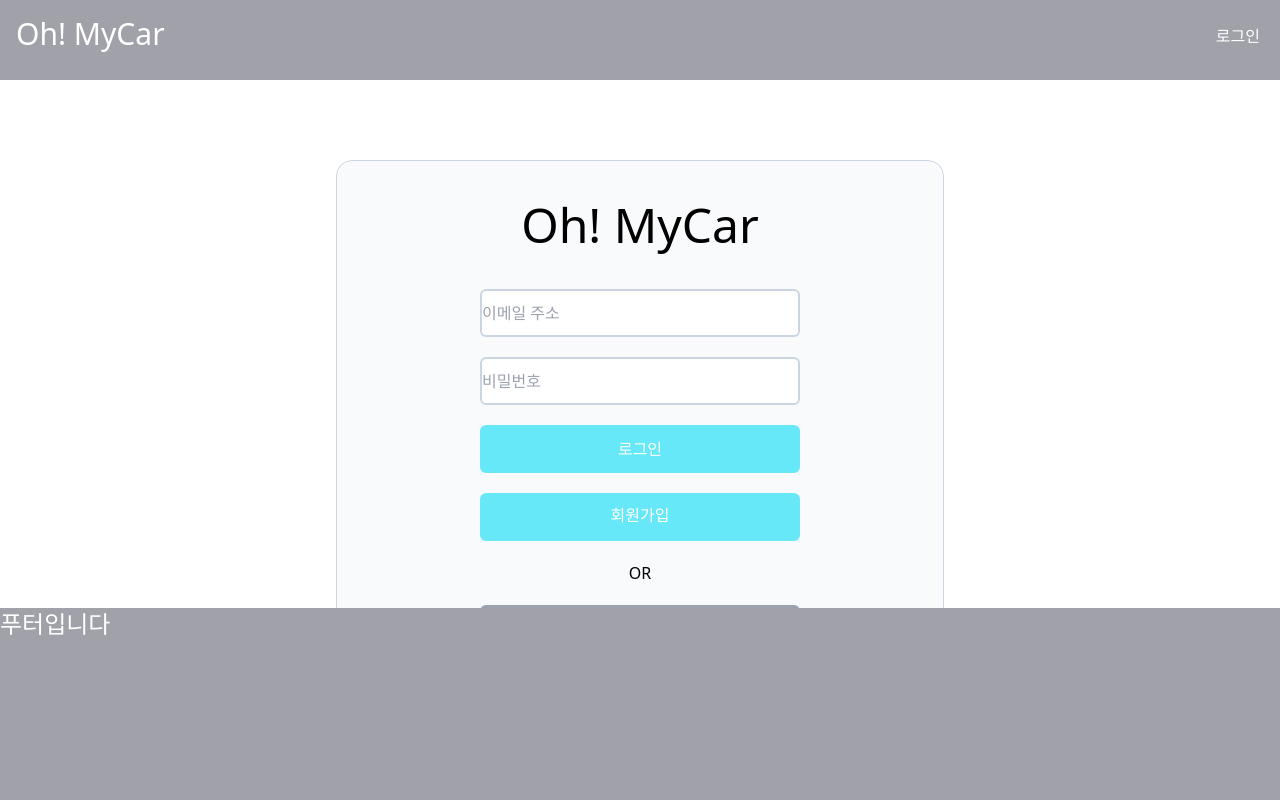
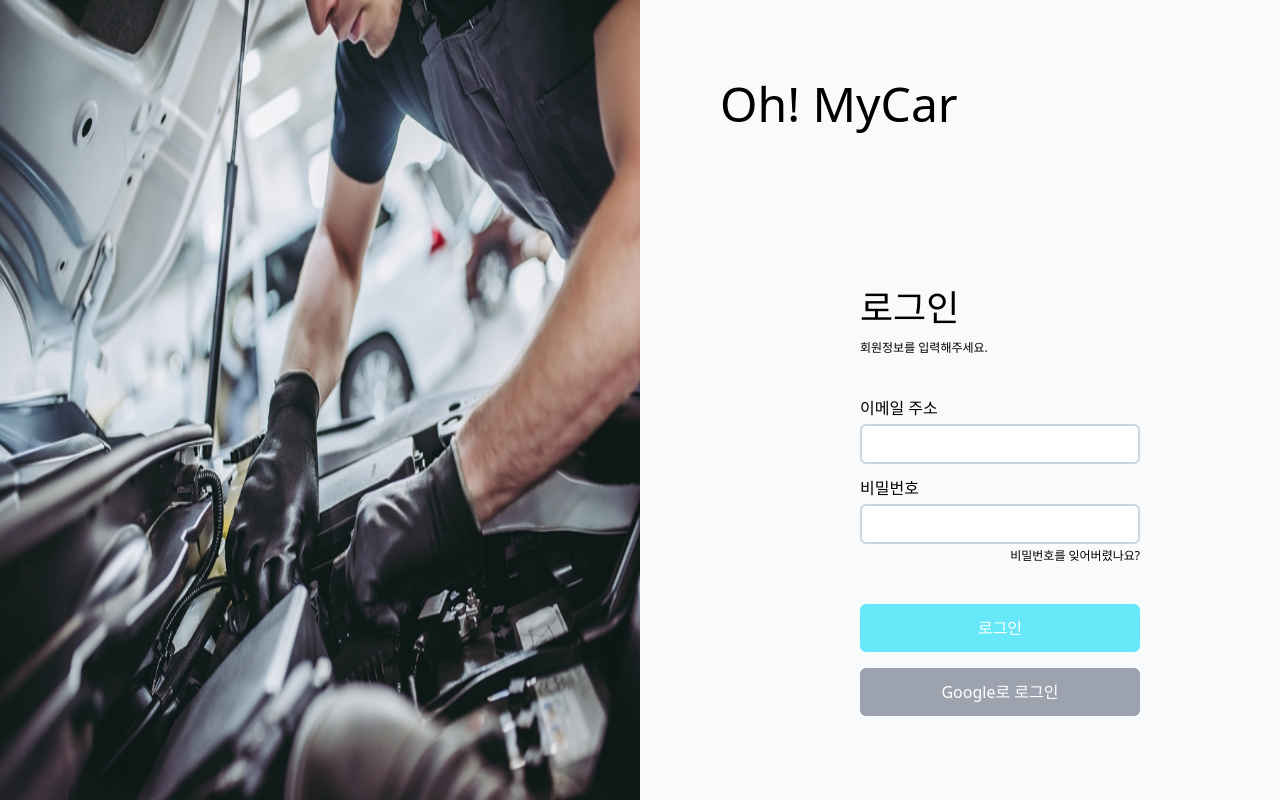
Before and after one commit to bluejeans9732/teamwork, a React (Create React App) app: page /login in a window 1280 px wide. Built offline with nearby package versions, Linux system fonts and the light colour scheme.

Commit message:
loginchange

```diff
--- a/src/App.jsx
+++ b/src/App.jsx
@@ -1,21 +1,23 @@
-import Header from './component/Header';
-import Footer from './component/Footer';
 import Main from './component/Main';
 import Login from './component/Login';
 import Pwid from './component/Pwid';
 import { BrowserRouter, Routes, Route } from "react-router-dom";
+import MainLayout from './component/MainLayout';
 
 function App() {
   return (
     <BrowserRouter>
       <div className='h-screen min-h-full'>
-        <Header />
+
         <Routes>
-          <Route path="/*" element={<Main/>} />
+          <Route element={<MainLayout />}>
+            <Route path="/*" element={<Main/>} />
+          </Route>
+
           <Route path="/login" element={<Login/>} />
           <Route path="/pwid" element={<Pwid/>} />
         </Routes>
-        <Footer />
+
       </div>
     </BrowserRouter>
   );
--- a/src/component/Footer.jsx
+++ b/src/component/Footer.jsx
@@ -2,7 +2,7 @@ import React from "react";
 
 function Footer() {
     return (
-        <div className="bg-zinc-400 h-48 w-full text-white text-2xl">
+        <div className="bg-zinc-400 h-40 w-full text-white text-2xl">
             <div className="">푸터입니다</div>
         </div>
     )
--- a/src/component/Login.jsx
+++ b/src/component/Login.jsx
@@ -4,24 +4,32 @@ import { Link } from 'react-router-dom';
 
 function Login() {
     return (
-        <div className="h-main w-full relative overflow-y-scroll scrollbar-hide">
-            <div className="bg-gray-50 mx-auto mt-20 rounded-2xl border border-slate-300 h-mainheight w-mainwd">
-                <div className="flex flex-col">
-                    <h1 className="mx-auto mt-10 text-5xl">Oh! MyCar</h1>
-                    <input type="email" placeholder="이메일 주소"
-                        className="rounded-md mx-auto mt-10 border-2 border-slate-300 w-80 h-12 outline-none focus:bg-cyan-50"
+        <div className="h-full w-full relative overflow-y-scroll scrollbar-hide flex">
+            <div className="flex w-3/6"><img src="./image/carfix.jpg" className="" /></div>
+            <div className=" pt-20 pl-20 mx-auto w-3/6 bg-gray-50">
+                <Link to="/" className="mx-auto"><h1 className="text-5xl">Oh! MyCar</h1></Link>
+                <div className="flex flex-col mt-40 mx-auto w-1/2">
+                    <h1 className="text-4xl">로그인</h1>
+                    <p className="mt-3 text-xs">회원정보를 입력해주세요.</p>
+                    <p className="mt-10">이메일 주소</p>
+                    <input type="email"
+                        className="rounded-md  mt-1 border-2 border-slate-300 w-full h-10 outline-none focus:bg-cyan-50 placeholder:pl-3"
                     />
-                    <input type="text" placeholder="비밀번호"
-                        className="rounded-md mx-auto mt-5 border-2 border-slate-300 w-80 h-12 outline-none"
+                    <p className="mt-3">비밀번호</p>
+                    <input type="text"
+                        className="rounded-md  mt-1 border-2 border-slate-300 w-full h-10 outline-none placeholder:pl-3"
                     />
-                    <button className="Login_login rounded-md mx-auto mt-5 w-80 h-12 bg-cyan-300 text-white">로그인</button>
-                    <Link to='/pwid' className="Login_Pwid rounded-md mx-auto mt-5 w-80 h-12 bg-cyan-300 text-white text-center">
+                    <div>
+                        <p className="mt-1 text-xs float-right">비밀번호를 잊어버렸나요?</p>
+                    </div>
+                    <button className="Login_login rounded-md  mt-10 w-full h-12 bg-cyan-300 text-white">로그인</button>
+                    {/* <Link to='/pwid' className="rounded-md  mt-5 w-80 h-12 bg-cyan-300 text-white text-center">
                         <button className="translate-y-2.5">회원가입</button>
-                    </Link>
-                    <div className="mx-auto mt-5">OR</div>
-                    <button className="rounded-md mx-auto mt-5 w-80 h-12 bg-gray-400 text-white">Google로 로그인</button>
-                    <button className="rounded-md mx-auto mt-5 w-80 h-12 bg-green-500 text-white">Naver 로그인</button>
-                    <button className="rounded-md mx-auto mt-5 w-80 h-12 text-white bg-amber-300">Kakao 로그인</button>
+                    </Link> */}
+                    <button className="rounded-md  mt-4 w-full h-12 bg-gray-400 text-white">Google로 로그인</button>
+                    {/* <button className="rounded-md mx-auto mt-5 w-80 h-12 bg-green-500 text-white">Naver 로그인</button>
+                    <button className="rounded-md mx-auto mt-5 w-80 h-12 text-white bg-amber-300">Kakao 로그인</button> */}
+                    <div className="mx-auto mt-20">아직 계정이 없다면?<Link to="/pwid" className="ml-3 underline underline-offset-2">회원가입</Link></div>
                 </div>
             </div>
 
--- /dev/null
+++ b/src/component/MainLayout.jsx
@@ -0,0 +1,15 @@
+import Header from './Header';
+import Footer from './Footer';
+import { Outlet } from 'react-router-dom';
+
+function MainLayout() {
+    return (
+        <>
+            <Header />
+            <Outlet />
+            <Footer />
+        </>
+    );
+  }
+
+  export default MainLayout;
--- a/src/component/Pwid.jsx
+++ b/src/component/Pwid.jsx
@@ -13,7 +13,7 @@ function Pwid() {
 
     return (
         <div className="h-main w-full relative overflow-y-scroll scrollbar-hide">
-            <div className="mx-auto mt-20 h-mainheight w-mainwd">
+            <div className="mx-auto mt-20 h-mainheight w-mainwd border-2 border-slate-300 rounded-2xl ">
                 <div className="flex flex-col mx-auto w-80">
                     <h1 className="mx-auto mt-10 text-4xl">회원가입</h1>
                     <p className="mt-10">이메일</p>
--- a/tailwind.config.js
+++ b/tailwind.config.js
@@ -5,7 +5,7 @@ module.exports = {
     extend: {
       height: {
         'mainheight' : '45rem',
-        'main' : 'calc(100% - 17rem)',
+        'main' : 'calc(100% - 15rem)',
         'pwidH' : '50rem'
       },
       width: {
```
Also changed, not shown: public/image/carfix.jpg (added), public/image/googlelogo.png (deleted).
